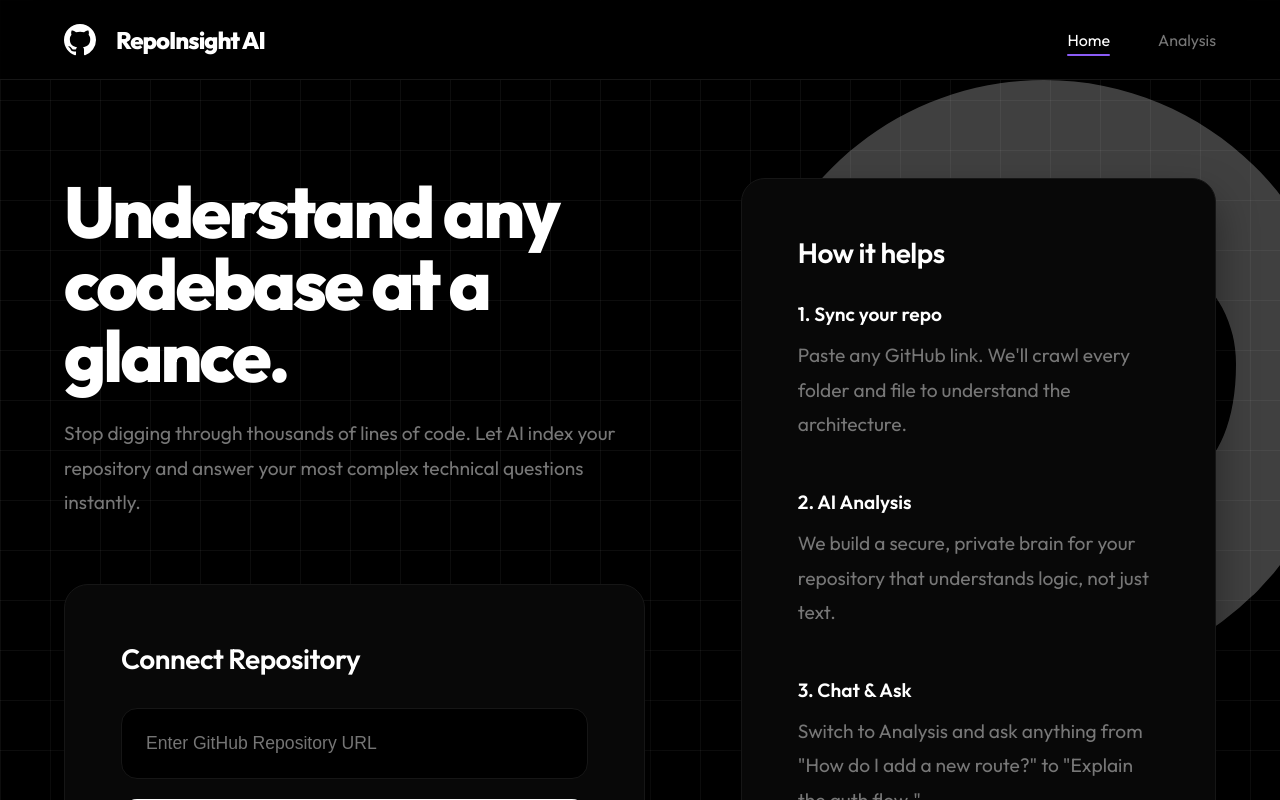
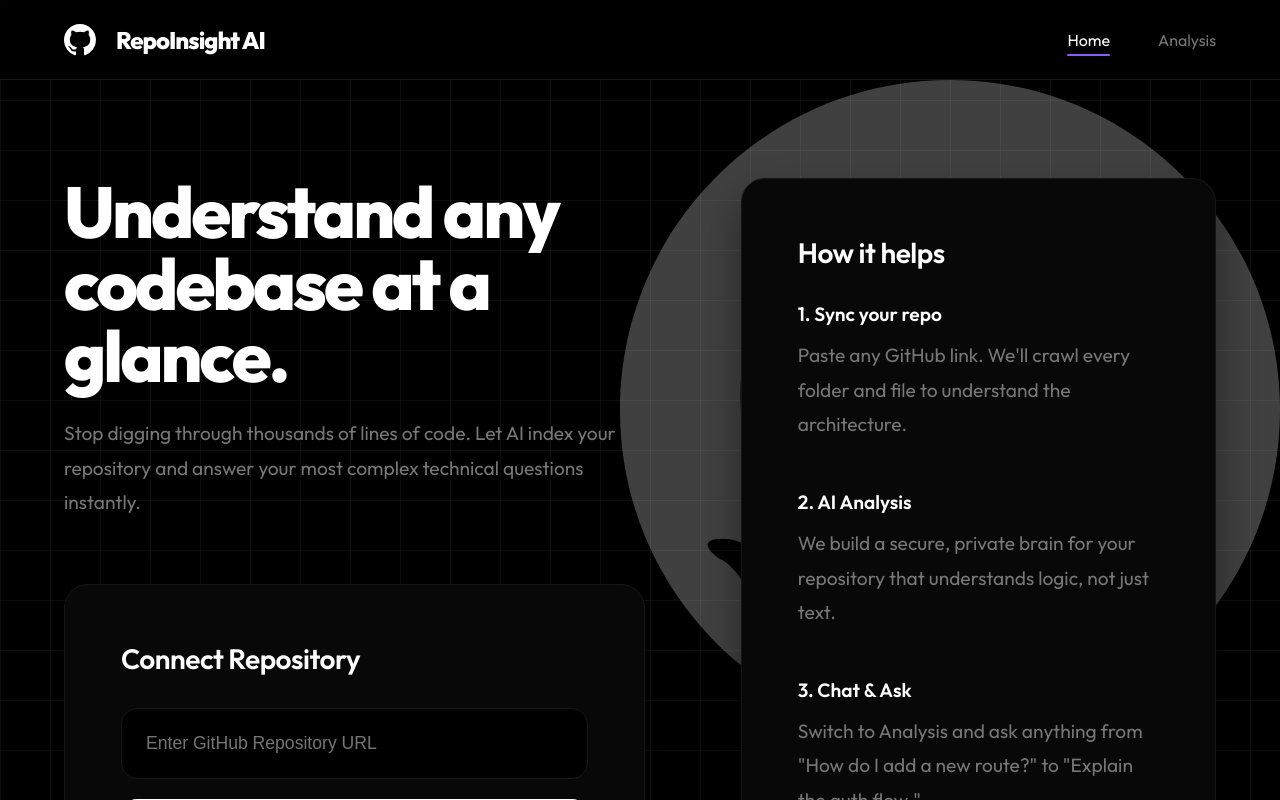
Before and after one commit to Kalash-Harchandani/repoinsight-ai, a React (Create React App) app in the folder client/: page / in a window 1280 px wide. Shown: the top 800 px of the page. Built offline with nearby package versions, Linux system fonts and the light colour scheme.

Commit message:
style: change octocat to absolute positioning and final size/pos adjustment

```diff
--- a/client/src/index.css
+++ b/client/src/index.css
@@ -44,12 +44,12 @@ body::before {
 
 /* Crisp Octocat Watermark */
 .bg-octocat {
-  position: fixed;
+  position: absolute; /* Absolute so it scrolls with content */
   top: 10%;
-  right: -5%;
-  width: 600px;
-  height: 600px;
-  opacity: 0.25; /* Highly visible but still subtle */
+  right: 0%;
+  width: 660px;
+  height: 660px;
+  opacity: 0.25;
   pointer-events: none;
   z-index: -2;
   fill: #fff;
```
